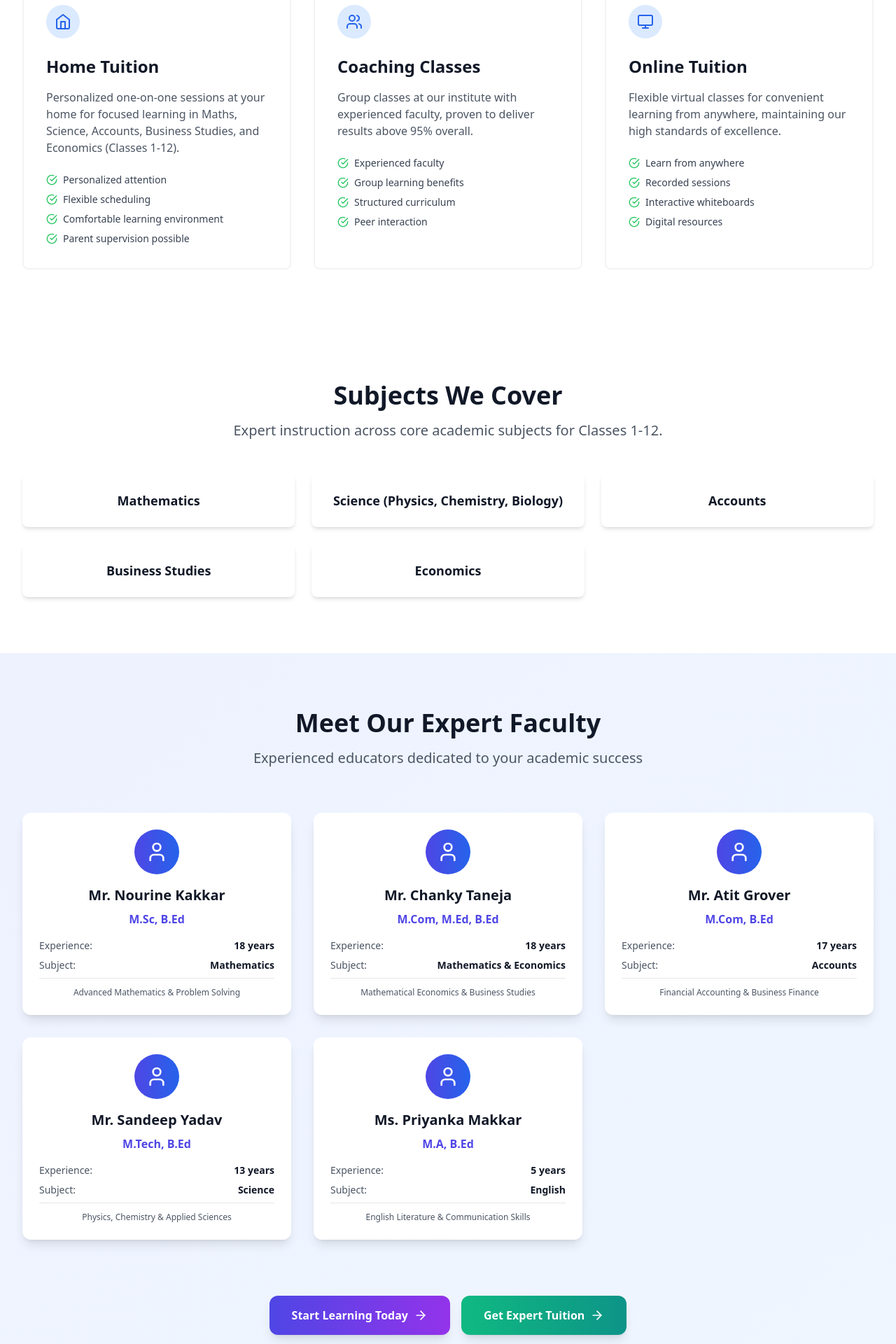
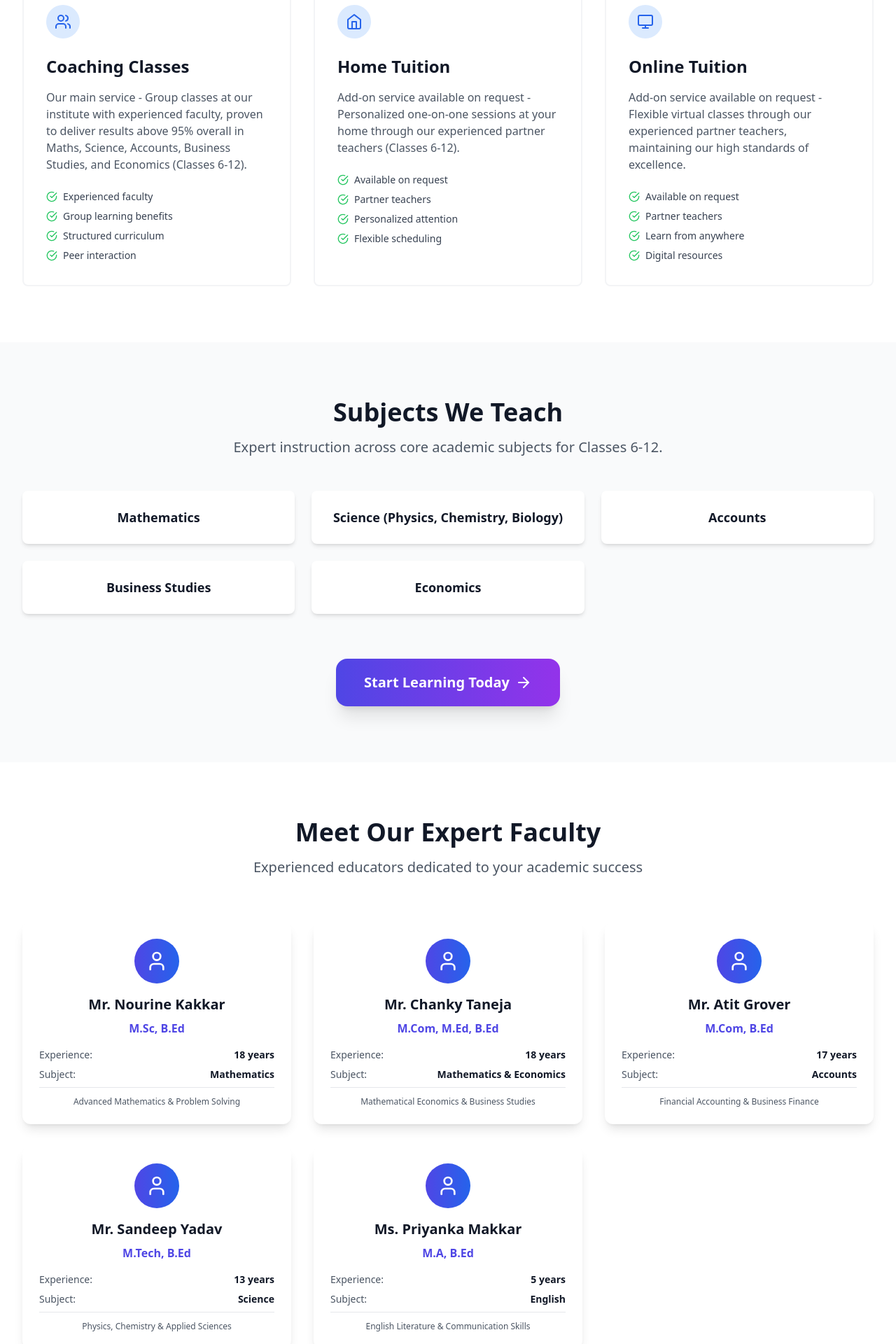
Before and after one commit to Palak2741/Nouriene, a React (Vite) app: page /institute-services in a window 1280 px wide. Shown: the part 980-2900 px from the top of the page at 70% size. Built offline with nearby package versions, Linux system fonts and the light colour scheme.

Commit message:
Update Academic Excellence service emphasis and button placement

```diff
--- a/src/pages/Home.tsx
+++ b/src/pages/Home.tsx
@@ -236,7 +236,8 @@ const Home: React.FC = () => {
 
               <div className="space-y-4 mb-8">
                 {[
-                  'Expert home tuition',
+                  'Expert coaching classes',
+                  'Home & online tuition on request',
                   'Proven teaching methods',
                   'Flexible scheduling',
                   '95%+ success rate'
--- a/src/pages/InstituteServices.tsx
+++ b/src/pages/InstituteServices.tsx
@@ -5,22 +5,22 @@ import TuitionForm from '../components/TuitionForm';
 const InstituteServices: React.FC = () => {
   const subServices = [
     {
-      name: 'Home Tuition',
-      description: 'Personalized one-on-one sessions at your home for focused learning in Maths, Science, Accounts, Business Studies, and Economics (Classes 1-12).',
-      icon: Home,
-      features: ['Personalized attention', 'Flexible scheduling', 'Comfortable learning environment', 'Parent supervision possible']
-    },
-    {
       name: 'Coaching Classes',
-      description: 'Group classes at our institute with experienced faculty, proven to deliver results above 95% overall.',
+      description: 'Our main service - Group classes at our institute with experienced faculty, proven to deliver results above 95% overall in Maths, Science, Accounts, Business Studies, and Economics (Classes 6-12).',
       icon: Users,
       features: ['Experienced faculty', 'Group learning benefits', 'Structured curriculum', 'Peer interaction']
     },
     {
+      name: 'Home Tuition',
+      description: 'Add-on service available on request - Personalized one-on-one sessions at your home through our experienced partner teachers (Classes 6-12).',
+      icon: Home,
+      features: ['Available on request', 'Partner teachers', 'Personalized attention', 'Flexible scheduling']
+    },
+    {
       name: 'Online Tuition',
-      description: 'Flexible virtual classes for convenient learning from anywhere, maintaining our high standards of excellence.',
+      description: 'Add-on service available on request - Flexible virtual classes through our experienced partner teachers, maintaining our high standards of excellence.',
       icon: Monitor,
-      features: ['Learn from anywhere', 'Recorded sessions', 'Interactive whiteboards', 'Digital resources']
+      features: ['Available on request', 'Partner teachers', 'Learn from anywhere', 'Digital resources']
     }
   ];
 
@@ -153,25 +153,36 @@ const InstituteServices: React.FC = () => {
       </section>
 
       {/* Subjects Section */}
-      <section className="py-20 bg-white">
+      <section className="py-20 bg-gray-50">
         <div className="max-w-7xl mx-auto px-4 sm:px-6 lg:px-8">
           <div className="text-center mb-12">
-            <h2 className="text-3xl md:text-4xl font-bold text-gray-900 mb-4">Subjects We Cover</h2>
-            <p className="text-xl text-gray-600">Expert instruction across core academic subjects for Classes 1-12.</p>
+            <h2 className="text-3xl md:text-4xl font-bold text-gray-900 mb-4">Subjects We Teach</h2>
+            <p className="text-xl text-gray-600">Expert instruction across core academic subjects for Classes 6-12.</p>
           </div>
 
-          <div className="grid grid-cols-1 md:grid-cols-2 lg:grid-cols-3 gap-6">
+          <div className="grid grid-cols-1 md:grid-cols-2 lg:grid-cols-3 gap-6 mb-16">
             {subjects.map((subject, index) => (
               <div key={index} className="bg-white p-6 rounded-lg shadow-md text-center hover:shadow-lg transition-shadow duration-300">
                 <h3 className="text-lg font-semibold text-gray-900">{subject}</h3>
               </div>
             ))}
           </div>
+
+          {/* Start Learning Button */}
+          <div className="text-center">
+            <button
+              onClick={() => document.getElementById('tuition-form')?.scrollIntoView({ behavior: 'smooth' })}
+              className="inline-flex items-center space-x-2 bg-gradient-to-r from-indigo-600 to-purple-600 text-white px-10 py-5 rounded-2xl font-bold text-xl hover:from-indigo-700 hover:to-purple-700 transition-all duration-300 transform hover:scale-105 shadow-xl"
+            >
+              <span>Start Learning Today</span>
+              <ArrowRight className="h-6 w-6" />
+            </button>
+          </div>
         </div>
       </section>
 
       {/* Faculty Section */}
-      <section className="py-20 bg-gradient-to-br from-indigo-50 to-blue-50">
+      <section className="py-20 bg-white">
         <div className="max-w-7xl mx-auto px-4 sm:px-6 lg:px-8">
           <div className="text-center mb-16">
             <h2 className="text-3xl md:text-4xl font-bold text-gray-900 mb-4">Meet Our Expert Faculty</h2>
@@ -204,27 +215,6 @@ const InstituteServices: React.FC = () => {
               </div>
             ))}
           </div>
-
-          <div className="text-center mt-16">
-            <div className="mb-8">
-              <div className="space-y-4">
-                <button
-                  onClick={() => document.getElementById('tuition-form')?.scrollIntoView({ behavior: 'smooth' })}
-                  className="inline-flex items-center space-x-2 bg-gradient-to-r from-indigo-600 to-purple-600 text-white px-8 py-4 rounded-xl font-bold hover:from-indigo-700 hover:to-purple-700 transition-all duration-300 transform hover:scale-105 shadow-lg mr-4"
-                >
-                  <span>Start Learning Today</span>
-                  <ArrowRight className="h-5 w-5" />
-                </button>
-                <button
-                  onClick={() => document.getElementById('tuition-form')?.scrollIntoView({ behavior: 'smooth' })}
-                  className="inline-flex items-center space-x-2 bg-gradient-to-r from-emerald-500 to-teal-600 text-white px-8 py-4 rounded-xl font-bold hover:from-emerald-600 hover:to-teal-700 transition-all duration-300 transform hover:scale-105 shadow-lg"
-                >
-                  <span>Get Expert Tuition</span>
-                  <ArrowRight className="h-5 w-5" />
-                </button>
-              </div>
-            </div>
-          </div>
         </div>
       </section>
 
```
